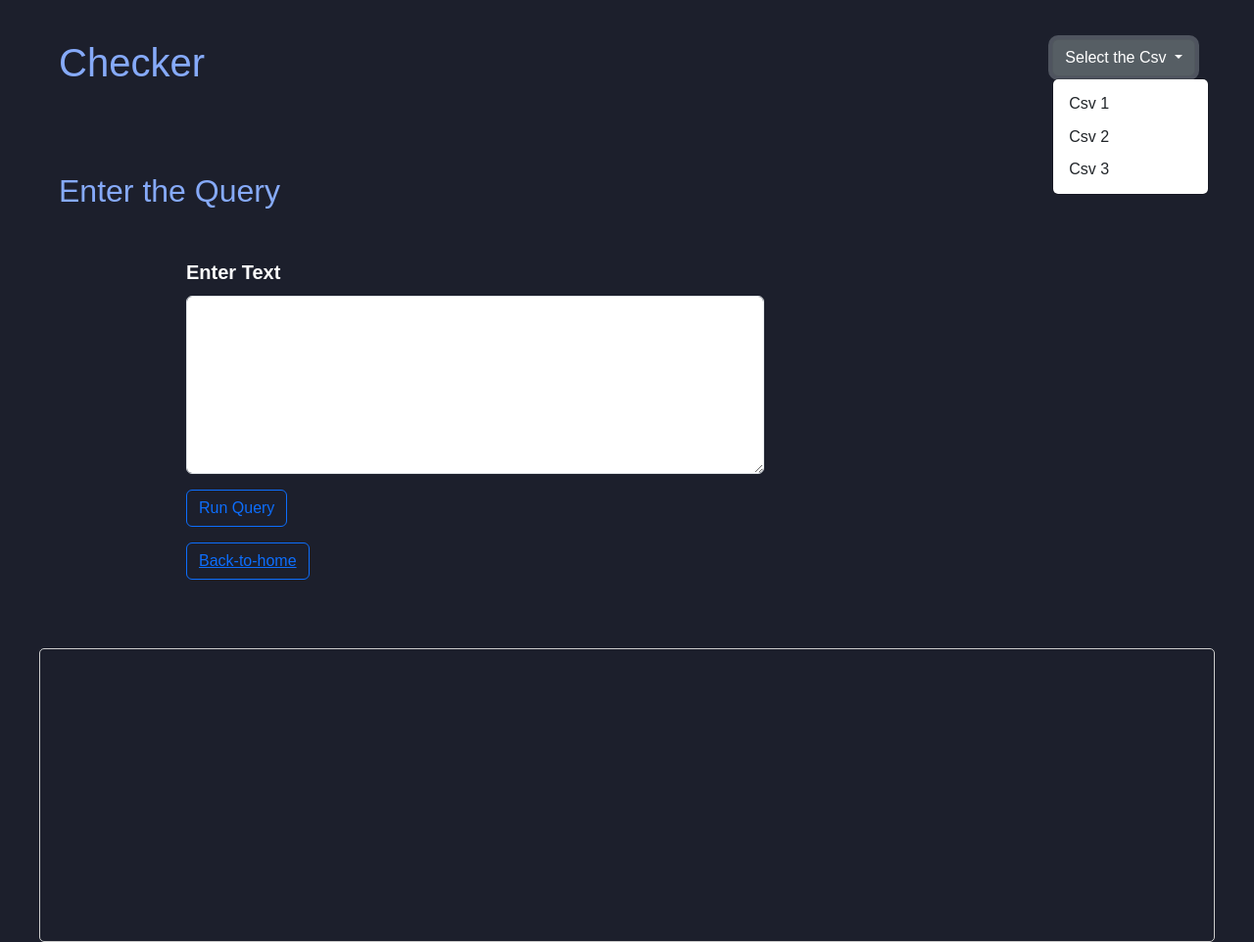
After one commit to Ayush-mishra-0-0/Big-Data_Project_ds200, a Flask app: page /sql in a window 1280 px wide, after a click on "Select the Csv". The commit adds this page. Shown: the whole page at 98% size. Run offline with Flask 3, Linux system fonts and the light colour scheme; some libraries are stand-ins or nearby versions.

Commit message:
query_runner

```diff
--- a/python_files/flask_server.py
+++ b/flask_server.py
@@ -4,6 +4,7 @@ from flask_cors import CORS
 import os
 import ast
 from kafka_connect.dstream import process_result_data
+from spark_sql import fun
 
 app = Flask(__name__)
 CORS(app)
@@ -14,11 +15,26 @@ app.secret_key = 'ayush'
 def index():
     return render_template('index.html')
 
-url = 'http://localhost:8502'
+url = 'http://localhost:8500'
 @app.route('/dashboard', methods=['GET'])
 def dashboard():
     return redirect(url)
 
+@app.route('/sql', methods=['GET'])
+def sql():
+    return render_template('sql.html')
+
+
+@app.route('/run_query', methods=['POST'])
+def run_query():
+    if request.method == 'POST':
+        query_text = request.form['queryText']
+        print("Received query:", query_text)
+        results = fun(query_text)
+        # Assuming 'results' is a string or HTML content
+        return results
+    else:
+        return jsonify({'error': 'Invalid request method'})
 @app.route('/xg_boost.html', methods=['GET'])
 def xg_boost():
     return render_template('xg_boost.html')
@@ -86,7 +102,6 @@ def result():
         file_path = os.path.join(app.config['UPLOAD_FOLDER'], filename)
         file.save(file_path)
 
-        # Run the file_det.py script on the uploaded file and capture the output
         cmd = f'python detection_models/exe/file_det.py {file_path}'
         result = os.popen(cmd).read()
         parts = result.split('{')
--- a/python_files/dashboard.py
+++ b/python_files/dashboard.py
@@ -16,7 +16,7 @@ if fl is not None:
     st.write(filename)
     df = pd.read_csv(fl, encoding="ISO-8859-1")
 else:
-    os.chdir(r"/mnt/c/users/ayush/Project")
+    os.chdir(r"/mnt/c/users/ayush/Project/python_files/")
     df = pd.read_csv("data.csv", encoding="ISO-8859-1")
 
 st.write(df.head())
--- /dev/null
+++ b/static/js/sql.js
@@ -0,0 +1,79 @@
+document.addEventListener('DOMContentLoaded', function() {
+    document.getElementById('queryForm').addEventListener('submit', function(event) {
+        event.preventDefault(); // Prevent default form submission
+
+        let formData = new FormData(); // Create FormData object
+
+        // Append the textarea value to the FormData object
+        formData.append('queryText', document.getElementById('textArea').value);
+
+        // Fetch API to send the form data to the server
+        fetch('/run_query', {
+            method: 'POST',
+            body: formData
+        })
+        .then(response => {
+            if (response.ok) {
+                return response.text(); // Return the response text if successful
+            } else {
+                throw new Error('Error uploading data'); // Throw an error if response is not OK
+            }
+        })
+        .then(data => {
+            console.log('Server response:', data); // Log the server response
+            // Do something with the response, such as updating the UI
+            // alert('Query submitted successfully');
+        })
+        .catch(error => {
+            console.error('Error:', error); // Log any errors to the console
+            alert('Error submitting query'); // Show an alert to the user
+        });
+    });
+});
+
+// // sql.js
+// $(document).ready(function() {
+//     $('#queryForm').submit(function(event) {
+//         event.preventDefault(); // Prevent the default form submission
+
+//         // Get the query text from the textarea
+//         var queryText = $('#textArea').val();
+
+//         // Make an AJAX POST request to the server
+//         $.ajax({
+//             type: 'POST',
+//             url: '/run_query', // Endpoint URL where the query will be processed
+//             data: {queryText: queryText}, // Send the query text as data
+//             success: function(response) {
+//                 // Update the content of the div with ID 'queryResult' with the response
+//                 $('#queryResult').html(response.result);
+//             },
+//             error: function(error) {
+//                 console.log('Error:', error);
+//             }
+//         });
+//     });
+// });
+
+$(document).ready(function() {
+    $('#queryForm').submit(function(event) {
+        event.preventDefault(); // Prevent the default form submission
+
+        // Get the query text from the textarea
+        var queryText = $('#textArea').val();
+
+        // Make an AJAX POST request to the server
+        $.ajax({
+            type: 'POST',
+            url: '/run_query', // Endpoint URL where the query will be processed
+            data: {queryText: queryText}, // Send the query text as data
+            success: function(response) {
+                // Update the content of the div with ID 'queryResult' with the HTML content
+                $('#queryResult').html(response);
+            },
+            error: function(error) {
+                console.log('Error:', error);
+            }
+        });
+    });
+});
--- a/static/styles/styles.css
+++ b/static/styles/styles.css
@@ -14,7 +14,8 @@
    text-size-adjust: 100%;
    -webkit-tap-highlight-color: rgba(0, 0, 0, 0);
    -webkit-font-smoothing: antialiased;
-   background-color: white;
+   background-color: #1c1f2c;
+   color: white;
    font-family: Arial, sans-serif;
  }
 
--- a/templates/index.html
+++ b/templates/index.html
@@ -44,7 +44,7 @@
                   <li><a class="dropdown-item" href="/xg_boost.html">Xgboost</a></li>
                   <li><a class="dropdown-item" href="/Ensemble.html">Ensemble</a></li>
                   <li><hr class="dropdown-divider"></li>
-                  <li><a class="dropdown-item" href="#">Something else here</a></li>
+                  <li><a class="dropdown-item" href="/sql">Search in data</a></li>
                 </ul>
               </li>
               <li class="nav-item">
@@ -215,13 +215,13 @@
 
   <hr>
   <body data-bs-spy="scroll" data-bs-target="#navbar" data-bs-offset="0">
-    <nav id="navbar" class="navbar navbar-expand-lg navbar-light bg-light">
+    <!-- <nav id="navbar" class="navbar navbar-expand-lg navbar-light bg-light">
       <ul class="navbar-nav mr-auto">
         <li class="nav-item"><a class="nav-link" href="#scrollspyHeading1">Data Collection</a></li>
         <li class="nav-item"><a class="nav-link" href="#scrollspyHeading2">Data Preparation</a></li>
         <li class="nav-item"><a class="nav-link" href="#scrollspyHeading3">Data Analysis</a></li>
       </ul>
-    </nav>
+    </nav> -->
 
     <div data-bs-spy="scroll" data-bs-target="#navbar" data-bs-offset="0" tabindex="0">
       <!-- Data Collection Section -->
--- /dev/null
+++ b/templates/sql.html
@@ -0,0 +1,86 @@
+<!DOCTYPE html>
+<html lang="en">
+<head>
+    <meta charset="UTF-8">
+    <meta name="viewport" content="width=device-width, initial-scale=1.0">
+    <title>Query_runner</title>
+    <link href="https://cdn.jsdelivr.net/npm/bootstrap@5.3.3/dist/css/bootstrap.min.css" rel="stylesheet" integrity="sha384-QWTKZyjpPEjISv5WaRU9OFeRpok6YctnYmDr5pNlyT2bRjXh0JMhjY6hW+ALEwIH" crossorigin="anonymous">
+    <!-- <link rel="stylesheet" href="styles/styles.css"> -->
+    <link rel="stylesheet" href="{{ url_for('static', filename='styles/styles.css') }}">
+    <link rel="stylesheet" href="{{ url_for('static', filename='styles/find_malware.css') }}">
+    <style>
+        /* Custom styles */
+        .larger-label {
+            font-size: 20px; /* Adjust the font size as needed */
+            font-weight: bold; /* Optionally, make the label bold */
+        }
+        .head{
+            color: #86aaf9;
+        }
+        .cont{
+            padding: 0px 500px 50px 190px;
+        }
+        html {
+            scroll-behavior: smooth;
+        }
+        /* Center the content of the queryResult div */
+/* Center the content of the queryResult div */
+#queryResult {
+    display: flex;
+    justify-content: center;
+    align-items: center;
+    min-height: 300px; /* Adjust the minimum height as needed */
+    max-height: 400px; /* Maximum height before scrollbar appears */
+    overflow-y: auto; /* Add vertical scrollbar for overflow */
+    background-color: #1c1f2c; /* Background color for the result */
+    border: 1px solid #ccc; /* Border for the result */
+    border-radius: 5px; /* Rounded corners */
+    padding: 20px; /* Padding around the content */
+    margin-top: 20px; /* Margin from the top */
+}
+
+
+    </style>
+</head>
+<body>
+    <div class="container">
+        <h1 class="head">Checker</h1>
+        <!-- dropdown -->
+        <div class="dropdown">
+            <button class="btn btn-secondary dropdown-toggle" type="button" id="dropdownMenuButton" data-bs-toggle="dropdown" aria-expanded="false">
+                Select the Csv
+            </button>
+            <ul class="dropdown-menu" aria-labelledby="dropdownMenuButton">
+                <li><a class="dropdown-item" href="#">Csv 1</a></li>
+                <li><a class="dropdown-item" href="#">Csv 2</a></li>
+                <li><a class="dropdown-item" href="#">Csv 3</a></li>
+            </ul>
+        </div>
+    </div>
+
+    <div class="container"><h2 style="color: #86aaf9;">Enter the Query</h2></div>
+
+    <div class="cont">
+        <form id="queryForm" method="POST" action="/run_query">
+            <div class="vstack">
+                <label for="textArea" class="form-label larger-label">Enter Text</label>
+                <textarea class="form-control square-textarea" id="textArea" name="queryText" rows="7" ></textarea>
+                <div class="button">
+                    <button type="submit" class="btn btn-outline-primary mt-3">Run Query</button>
+                </div>
+                <div class="button">
+                    <button type="submit" class="btn btn-outline-primary mt-3"><a href="/find_malware.html">Back-to-home</a></button>
+                </div>
+            </div>
+        </form>
+    </div>
+    <div  class="container"  id="queryResult"></div>
+
+
+
+    <!-- Add Bootstrap JS if needed -->
+    <script src="https://cdn.jsdelivr.net/npm/bootstrap@5.3.3/dist/js/bootstrap.bundle.min.js"></script>
+    <script src="https://code.jquery.com/jquery-3.6.0.min.js"></script>
+    <script src="{{ url_for('static', filename='js/sql.js') }}"></script>
+</body>
+</html>
```
Also changed, not shown: other parts of static/styles/styles.css (+15 -13 lines), spark_sql.py (added, +34 -0 lines), static/js/script.js (+12 -12 lines), static/styles/styles_xgboost.css (+4 -4 lines), 1 other file.
